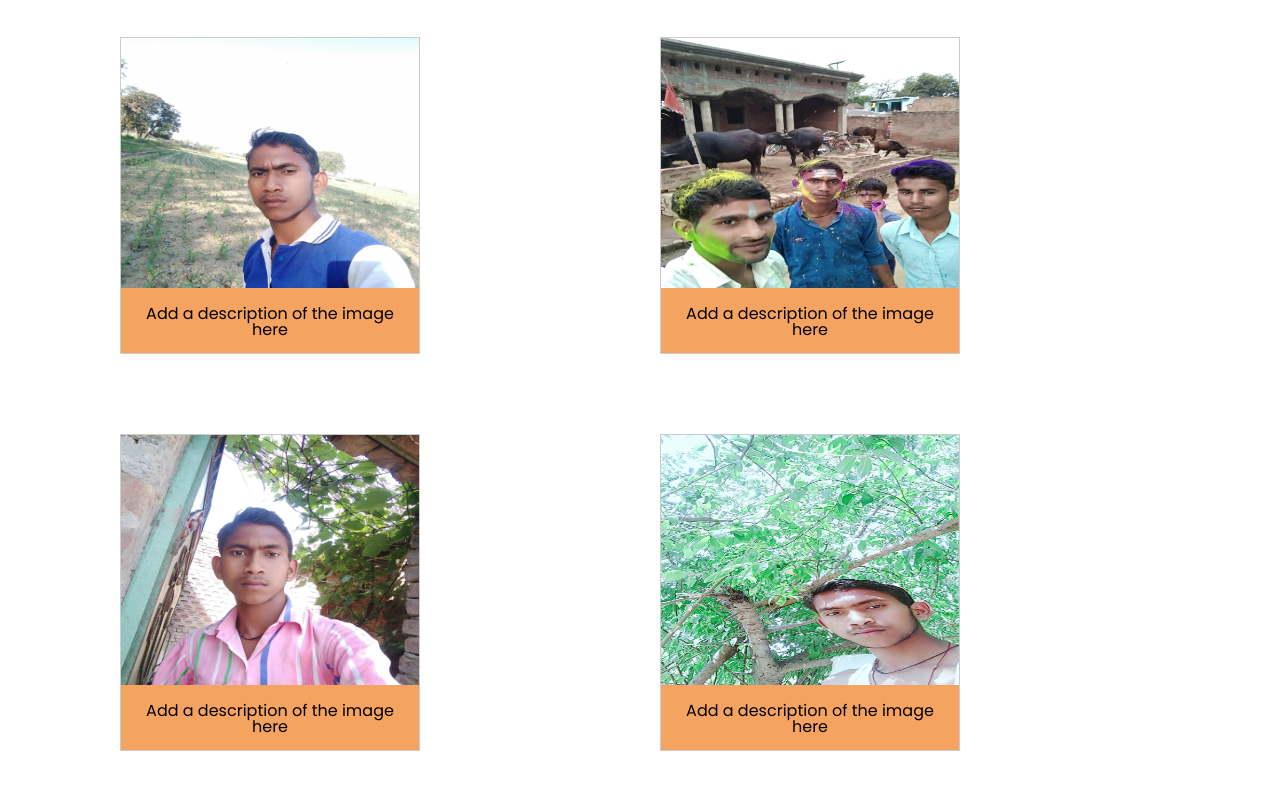
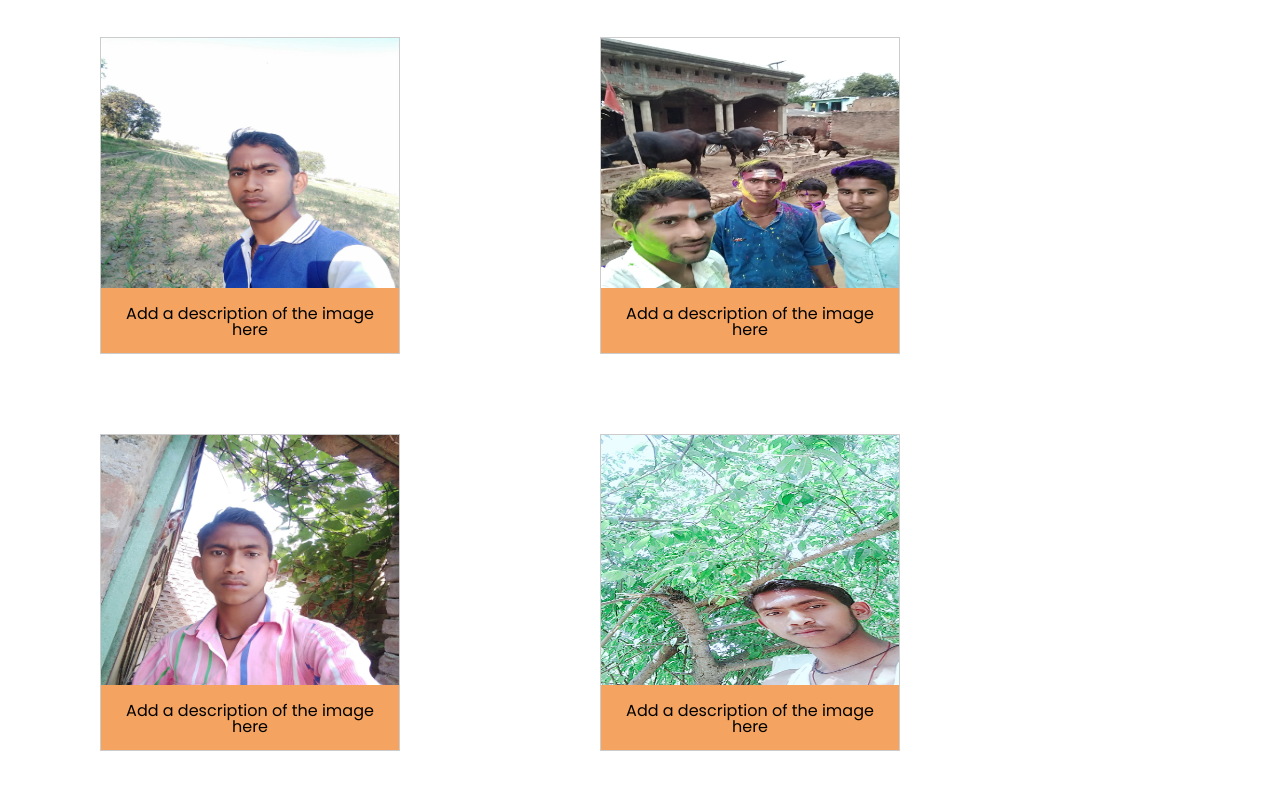
Before and after one commit to yo0gi/yogi_mohan, a plain HTML site: page mohan project/index.html in a window 1280 px wide. Shown: the part 803-1592 px from the top of the page. Drawn offline with Linux system fonts and the light colour scheme.

Commit message:
Update style.css

```diff
--- a/mohan project/style.css
+++ b/mohan project/style.css
@@ -110,7 +110,7 @@ body{
 }
 div.gallery {
     background-color: sandybrown;
-    margin: 40px 120px;
+    margin: 40px 100px;
     border: 1px solid #ccc;
     float: left;
     width: 300px;
```
